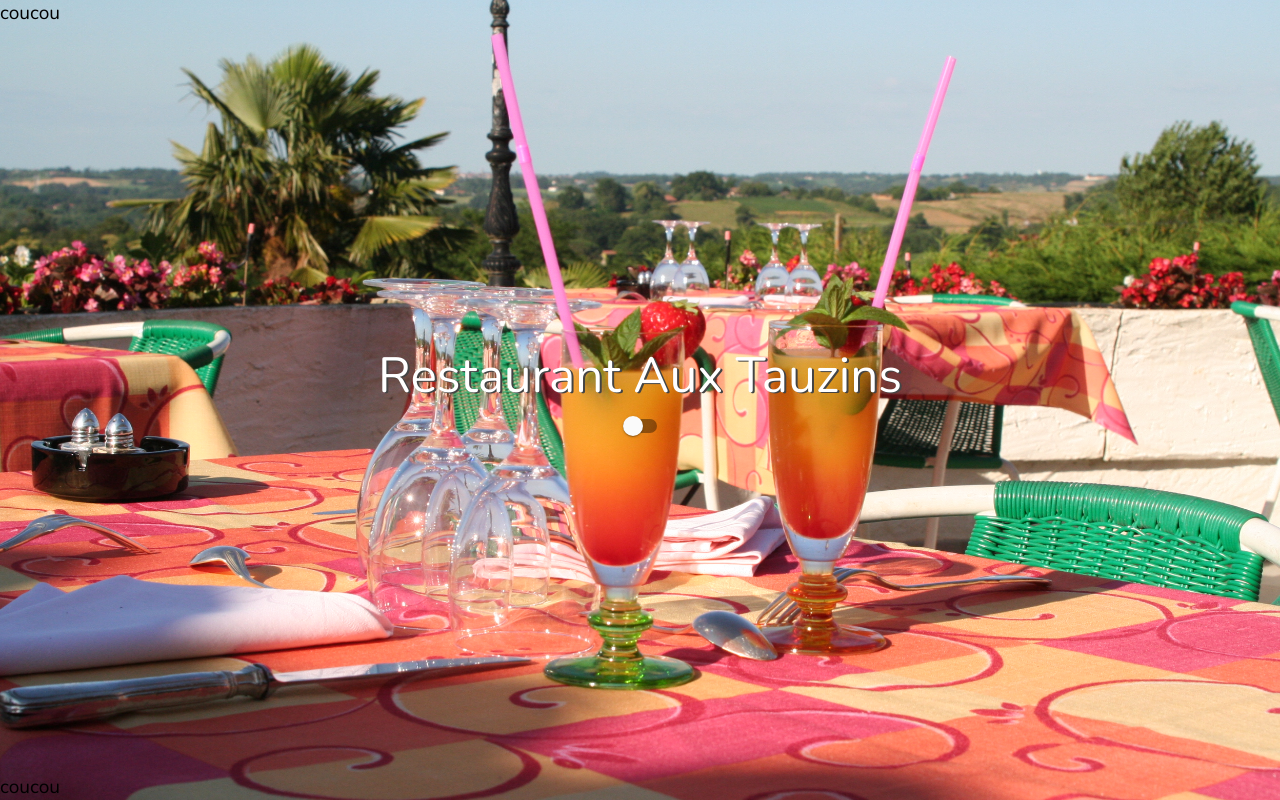
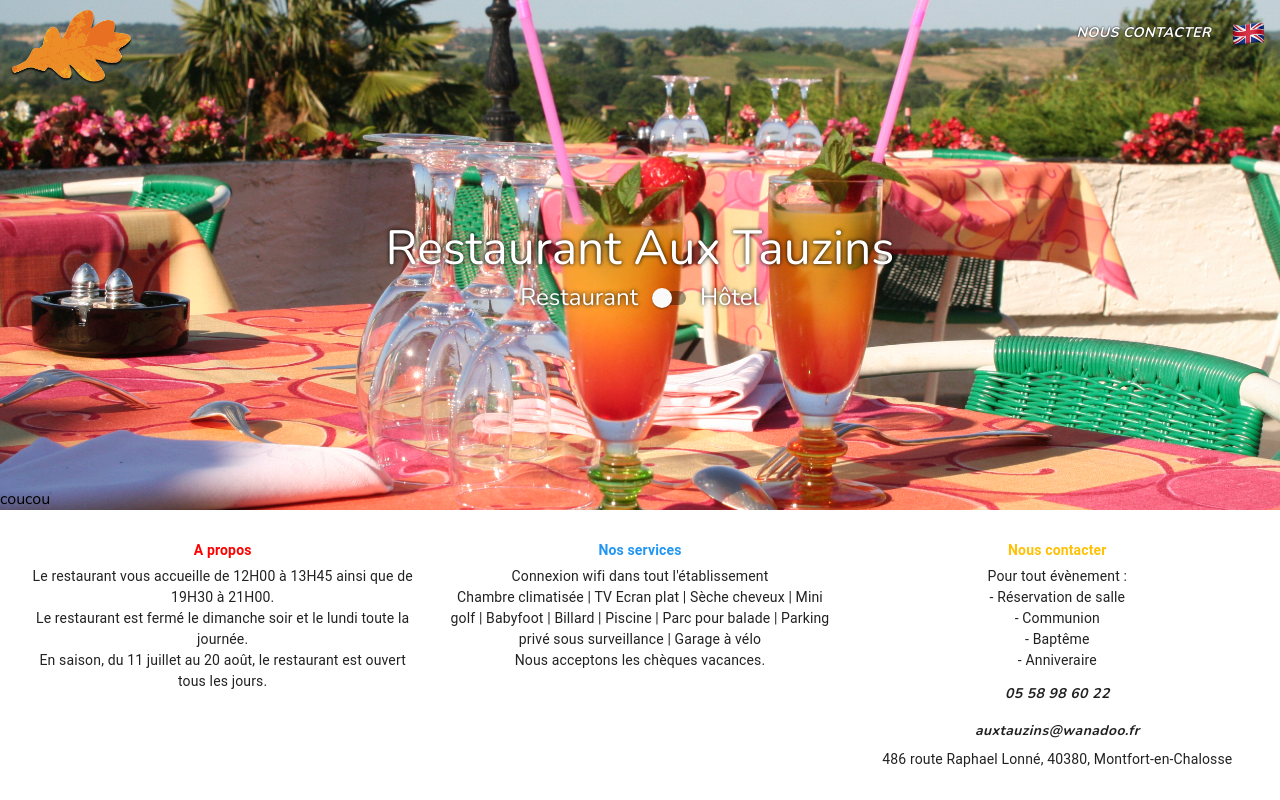
Before and after one commit to remimondenx/auxtauzins, a React (Create React App) app: page / in a window 1280 px wide. Built offline with nearby package versions, Linux system fonts and the light colour scheme.

Commit message:
add flag + text for the switch page + first layer full screen

```diff
--- a/src/App.css
+++ b/src/App.css
@@ -1,12 +1,5 @@
 * {
     margin: 0;
-}
-
-@media screen and (min-width: 800px)
-{
-    * {
-        font-size: 1.03em;
-    }
 }
 
 #root {
--- /dev/null
+++ b/src/Common/Contact.js
@@ -0,0 +1,88 @@
+import React, { Component } from 'react';
+
+import { withStyles, Typography, Grid, Button, FormHelperText } from '@material-ui/core'
+import PropTypes from 'prop-types';
+
+const styles = {
+  root: {
+    margin: '30px',
+    textAlign: 'center',
+  },
+  title: {
+    fontWeight: 'bold',
+  },
+  contact: {
+    display: 'flex',
+    flexDirection: 'column'
+  },
+  mail: {
+    textTransform: 'none',
+  },
+}
+
+class Contact extends Component {
+  render() {
+    const { classes } = this.props;
+    return(
+			<div className={classes.root}>
+        <Grid container spacing={32}>
+          <Grid item xs={12} sm={6} md={4}>
+            <Typography
+              className={classes.title}
+              style={{color:'red'}}
+              gutterBottom>
+              A propos
+            </Typography>
+            <Typography>
+              Le restaurant vous accueille de 12H00 à 13H45 ainsi que de 19H30 à 21H00.
+            </Typography>
+            <Typography>
+            Le restaurant est fermé le dimanche soir et le lundi toute la journée.
+            </Typography>
+            <Typography>
+            En saison, du 11 juillet au 20 août, le restaurant est ouvert tous les jours.
+            </Typography>
+          </Grid>
+
+          <Grid item xs={12} sm={6} md={4}>
+            <Typography
+              className={classes.title}
+              style={{color:'#2196f3'}}
+              gutterBottom>
+              Nos services
+            </Typography>
+            <Typography>Connexion wifi dans tout l'établissement</Typography>
+            <Typography>Chambre climatisée | TV Ecran plat | Sèche cheveux | Mini golf |
+              Babyfoot | Billard | Piscine | Parc pour balade | Parking privé sous surveillance |
+              Garage à vélo
+            </Typography>
+            <Typography>Nous acceptons les chèques vacances.</Typography>
+          </Grid>
+
+          <Grid className={classes.contact} item xs={12} sm={12} md={4}>
+            <Typography
+              className={classes.title}
+              style={{color:'#ffc107'}}
+              gutterBottom>
+              Nous contacter
+            </Typography>
+            <Typography>Pour tout évènement :</Typography>
+            <Typography>- Réservation de salle</Typography>
+            <Typography>- Communion</Typography>
+            <Typography>- Baptême</Typography>
+            <Typography gutterBottom>- Anniveraire</Typography>
+            <Button href="tel:0558986022">05 58 98 60 22</Button>
+            <Button className={classes.mail} href="mailto:auxtauzins@wanadoo.fr">auxtauzins@wanadoo.fr</Button>
+            <Typography>486 route Raphael Lonné, 40380, Montfort-en-Chalosse</Typography>
+          </Grid>
+        </Grid>
+			</div>
+    );
+  }
+}
+
+Contact.propTypes = {
+  classes: PropTypes.object.isRequired,
+}
+
+export default withStyles(styles)(Contact);
--- a/src/Common/FirstLayer.js
+++ b/src/Common/FirstLayer.js
@@ -1,28 +1,51 @@
 import React, { Component } from 'react';
 
-import { withStyles, Typography, Switch } from '@material-ui/core';
+import united_kingdom from '../images/logos/united_kingdom.png';
+import logo from '../images/logos/chene.png';
+
+import { withStyles, Typography, Switch, Button } from '@material-ui/core';
 import { Link } from 'react-router-dom';
-import PropTypes from 'prop-types'
+import PropTypes from 'prop-types';
 
 const styles = {
 	dark: {
 		height: '100%',
-		width: '100%',
 		backgroundColor: 'black',
 	},
 	root: {
 		height: '100%',
-		width: '100%',
-		minHeight: '600px',
 		backgroundSize: 'cover',
 		backgroundPosition: 'center',
+		overflow: 'hidden',
 		opacity: 1, // change the opacity to get the image darker,
 		display: 'flex',
 		flexDirection: 'column',
 		justifyContent: 'space-between'
 	},
+	contactElt: {
+		display: 'flex',
+		justifyContent: 'flex-end',
+		alignItems: 'center',
+		paddingTop: '10px'
+	},
 	titleElt: {
 		textAlign: 'center',
+		textShadow: '0 0 4px #000000',
+	},
+	contact: {
+		textShadow: '0 0 2px #000000',
+		paddingRight: 5,
+	},
+	chene: {
+		position: 'absolute',
+		top: '10px',
+		left: '10px',
+		height: '75px',
+	},
+	switchContainer: {
+		display: 'flex',
+		justifyContent: 'center',
+		alignItems: 'center'
 	}
 }
 
@@ -32,16 +55,33 @@
     return(
     	<div className={classes.dark}>
 				<div className={classes.root} style={{backgroundImage:`url(${image})`}}>
-					coucou
+					<div className={classes.contactElt}>
+						<Link to='/' style={{textDecoration: 'none'}}>
+							<img className={classes.chene} src={logo} alt='logo' />
+						</Link>
+						<Button className={classes.contact} color='secondary' href='test'>
+							Nous contacter
+						</Button>
+						<Button>
+							<img
+								src={united_kingdom}
+								alt='English version'
+								style={{height:'35px', padding:0}}/>
+						</Button>
+					</div>
 					<div className={classes.titleElt}>
-						<Typography color="secondary" variant="h3">{title}</Typography>
-						<Link to={link}>
-							<Switch
-								checked={checked}
-							/>
-     				</Link>
+						<Typography color='secondary' variant='h3'>{title}</Typography>
+						<div className={classes.switchContainer}>
+							<Typography color='secondary' variant='h5'>Restaurant</Typography>
+							<Link to={link}>
+								<Switch
+									checked={checked}
+								/>
+							</Link>
+							<Typography color='secondary' variant='h5'>Hôtel</Typography>
+						</div>
 					</div>
-					coucou
+					<div id='test'>coucou</div>
 				</div>
 			</div>
     );
--- a/src/Hotel/HotelPage.js
+++ b/src/Hotel/HotelPage.js
@@ -2,16 +2,21 @@
 
 import image from '../images/main/hotel.jpg';
 import FirstLayer from '../Common/FirstLayer';
+import Contact from '../Common/Contact';
 
 class HotelPage extends Component {
   render() {
     return(
-      <FirstLayer
-        title='Hotel Aux Tauzins'
-        checked={true}
-        link='/'
-        image={image}
-      />
+      <div style={{height:'100%'}}>
+        <FirstLayer
+          title='Hôtel Aux Tauzins'
+          checked={true}
+          link='/'
+          image={image}
+        />
+        <Contact />
+      </div>
+
     );
   }
 }
--- a/src/Restaurant/RestaurantPage.js
+++ b/src/Restaurant/RestaurantPage.js
@@ -1,19 +1,41 @@
 import React, { Component } from 'react';
 
-import image from '../images/main/restaurant.jpg';
+import restaurant from '../images/main/restaurant.jpg';
 import FirstLayer from '../Common/FirstLayer';
+import Contact from '../Common/Contact';
+
+import { withStyles } from '@material-ui/core';
+import PropTypes from 'prop-types';
+
+
+const styles = {
+	root: {
+		display: 'flex',
+		flexDirection: 'column',
+		height: '100%'
+	},
+}
 
 class RestaurantPage extends Component {
   render() {
+		const { classes } = this.props;
     return(
-			<FirstLayer
-				title="Restaurant Aux Tauzins"
-				checked={false}
-				link='/hotel'
-				image={image}
-			/>
+			<div className={classes.root}>
+				<FirstLayer
+					className={classes.elt}
+					title="Restaurant Aux Tauzins"
+					checked={false}
+					link='/hotel'
+					image={restaurant}
+				/>
+				<Contact />
+			</div>
     );
   }
 }
 
-export default RestaurantPage;
+RestaurantPage.propTypes = {
+	classes: PropTypes.object.isRequired,
+}
+
+export default withStyles(styles)(RestaurantPage);
--- a/src/theme.js
+++ b/src/theme.js
@@ -10,13 +10,15 @@
       },
     },
     typography: {
+      useNextVariants: true,
       body1: {
         fontFamily: 'Nunito',
-        fontSize: '1em'
       },
       h3: {
         fontFamily: 'Nunito',
-        textShadow: '2px 1px #444444',
+      },
+      h5: {
+        fontFamily: 'Nunito',
       }
     },
     overrides: {
@@ -24,7 +26,7 @@
         root: {
           fontFamily: 'Nunito',
           fontStyle: 'italic',
-          fontWeight: 'bold'
+          fontWeight: 'bold',
         }
       }
     }
```
Also changed, not shown: src/images/logos/france.png (added), src/images/logos/united_kingdom.png (added).
